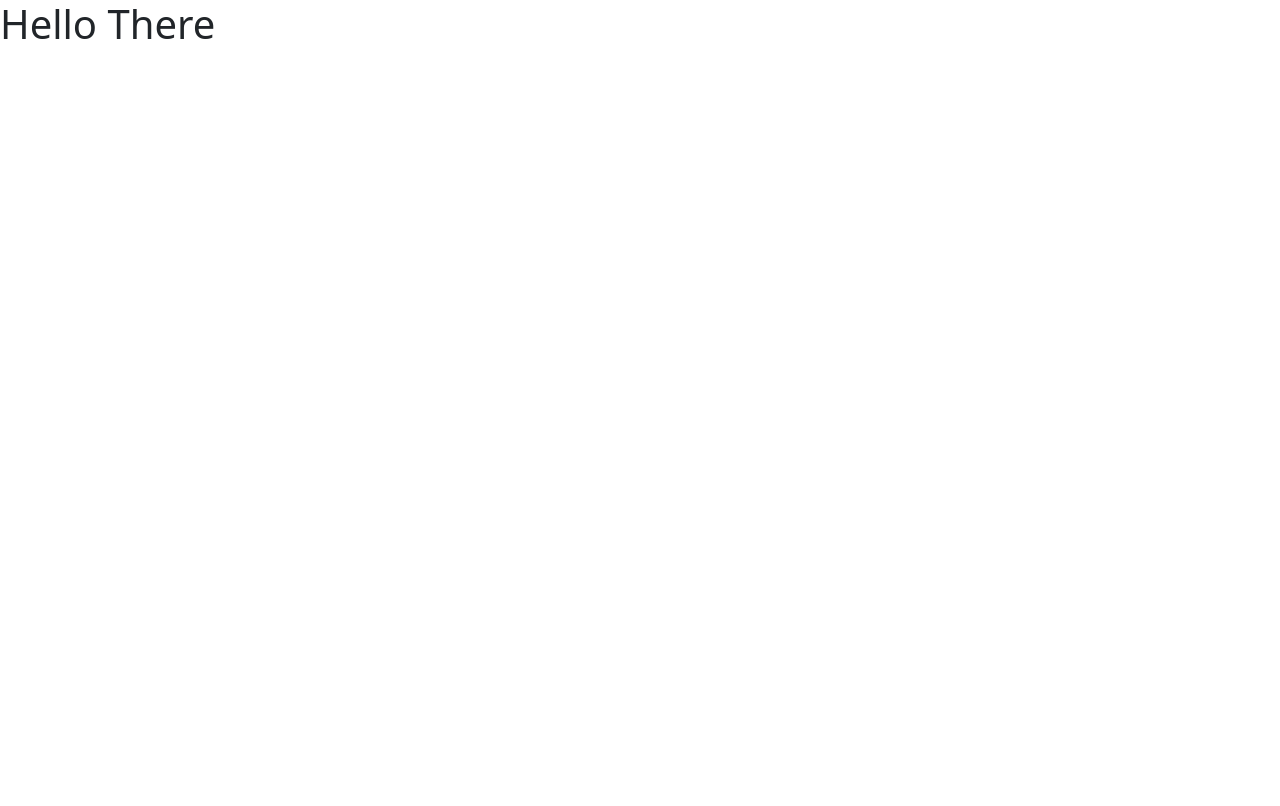
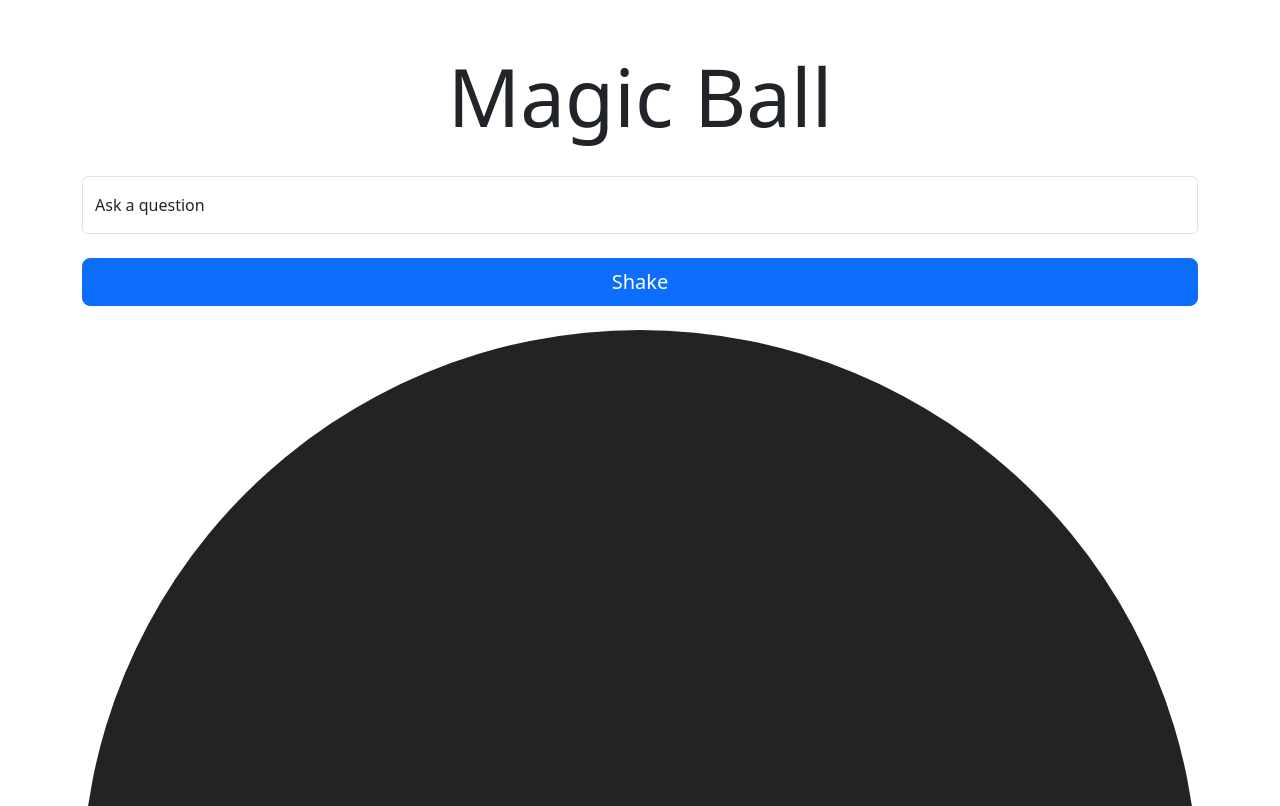
Before and after one commit to rromanv/magic-ball, a plain HTML site: page index.html in a window 1280 px wide. Shown: the top 806 px of the page. Drawn offline with nearby package versions, Linux system fonts and the light colour scheme.

Commit message:
added layout

```diff
--- a/index.html
+++ b/index.html
@@ -1,18 +1,42 @@
 <!DOCTYPE html>
 <html lang="en">
+
 <head>
   <meta charset="UTF-8">
   <meta name="viewport" content="width=device-width, initial-scale=1.0">
   <title>Magic Ball</title>
-  <link href="https://cdn.jsdelivr.net/npm/bootstrap@5.3.0/dist/css/bootstrap.min.css" rel="stylesheet" integrity="sha384-9ndCyUaIbzAi2FUVXJi0CjmCapSmO7SnpJef0486qhLnuZ2cdeRhO02iuK6FUUVM" crossorigin="anonymous">
+  <link href="https://cdn.jsdelivr.net/npm/bootstrap@5.3.0/dist/css/bootstrap.min.css" rel="stylesheet"
+    integrity="sha384-9ndCyUaIbzAi2FUVXJi0CjmCapSmO7SnpJef0486qhLnuZ2cdeRhO02iuK6FUUVM" crossorigin="anonymous">
   <link rel="stylesheet" href="style.css">
 </head>
+
 <body>
 
-  <h1>Hello There</h1>
+  <div class="container mt-5">
+    <div class="row">
+      <div class="col d-grid gap-4">
+        <h1 class="display-1 text-center">Magic Ball</h1>
+        <div class="form-floating ">
+          <input type="text" class="form-control" id="question" placeholder="Ask a question">
+          <label for="question">Ask a question</label>
+        </div>
+        <button class="btn btn-primary btn-lg">Shake</button>
+        <div id="ball-container" class="position-relative">
+          <svg viewBox="0 0 200 200">
+            <circle cx="100" cy="100" r="100" fill="#232323">
+          </svg>
+        </div>
+      </div>
+    </div>
+  </div>
 
-  <script src="https://cdn.jsdelivr.net/npm/@popperjs/core@2.11.8/dist/umd/popper.min.js" integrity="sha384-I7E8VVD/ismYTF4hNIPjVp/Zjvgyol6VFvRkX/vR+Vc4jQkC+hVqc2pM8ODewa9r" crossorigin="anonymous"></script>
-  <script src="https://cdn.jsdelivr.net/npm/bootstrap@5.3.0/dist/js/bootstrap.min.js" integrity="sha384-fbbOQedDUMZZ5KreZpsbe1LCZPVmfTnH7ois6mU1QK+m14rQ1l2bGBq41eYeM/fS" crossorigin="anonymous"></script>
+  <script src="https://cdn.jsdelivr.net/npm/@popperjs/core@2.11.8/dist/umd/popper.min.js"
+    integrity="sha384-I7E8VVD/ismYTF4hNIPjVp/Zjvgyol6VFvRkX/vR+Vc4jQkC+hVqc2pM8ODewa9r"
+    crossorigin="anonymous"></script>
+  <script src="https://cdn.jsdelivr.net/npm/bootstrap@5.3.0/dist/js/bootstrap.min.js"
+    integrity="sha384-fbbOQedDUMZZ5KreZpsbe1LCZPVmfTnH7ois6mU1QK+m14rQ1l2bGBq41eYeM/fS"
+    crossorigin="anonymous"></script>
   <script type="module" src="main.js"></script>
 </body>
+
 </html>
```
